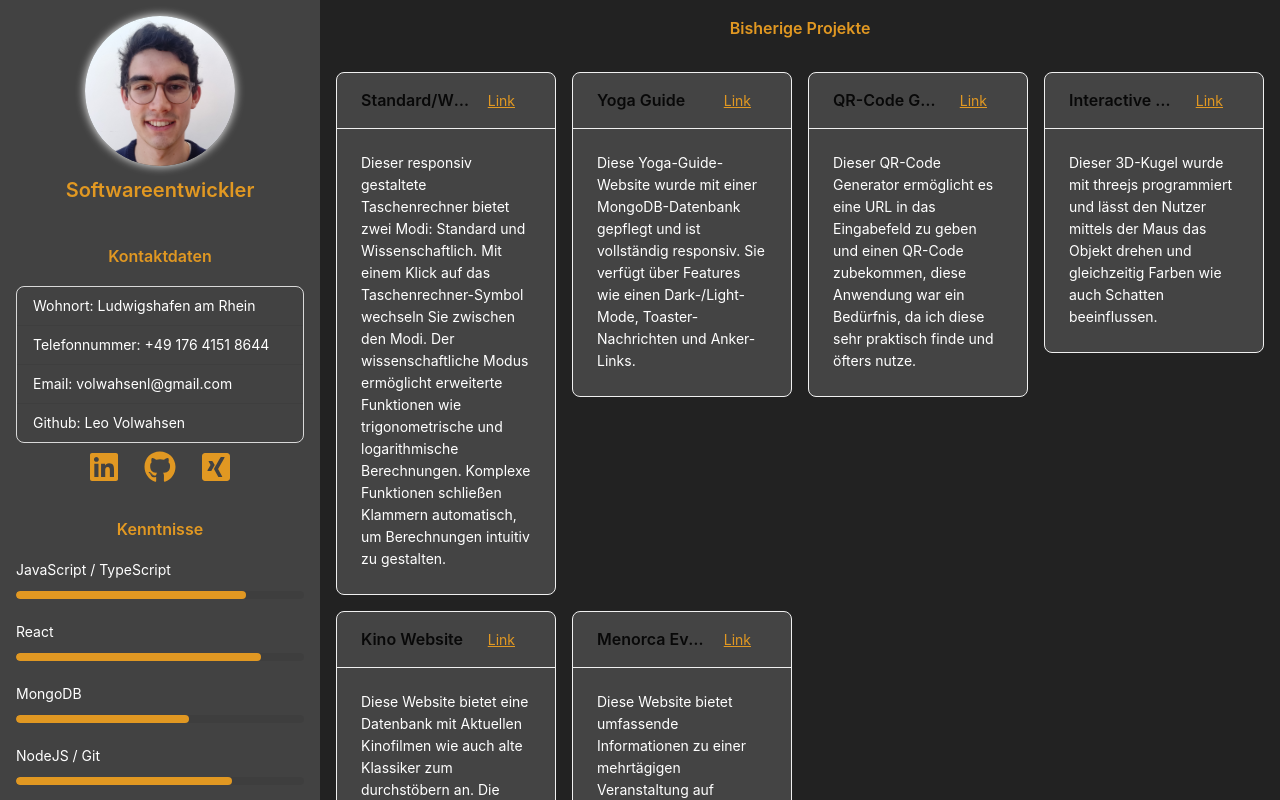
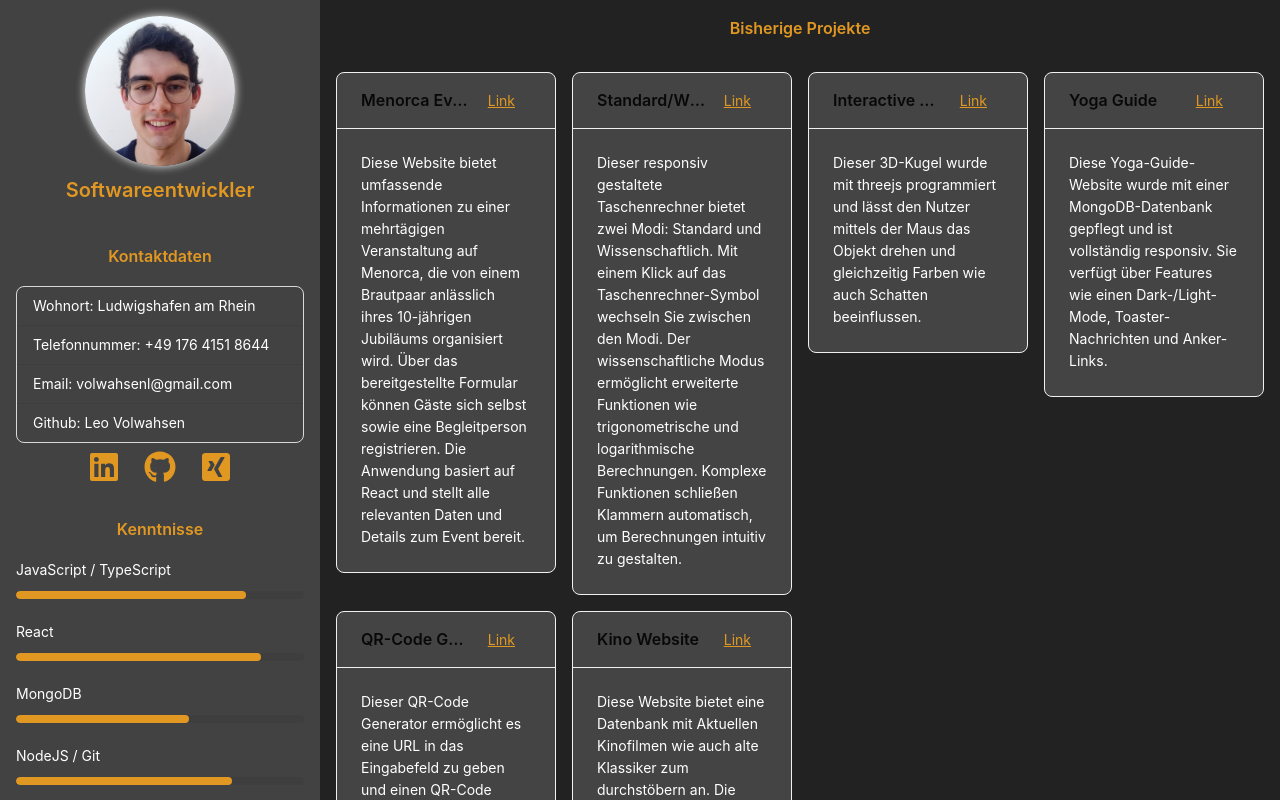
Before and after one commit to leovolwahsen/portfolio-lv, a React (Vite) app in the folder portfolio-lv/: page / in a window 1280 px wide. Shown: the top 800 px of the page. Built offline with nearby package versions, Linux system fonts and the light colour scheme.

Commit message:
updated projects

```diff
--- a/portfolio-lv/src/components/Projects.tsx
+++ b/portfolio-lv/src/components/Projects.tsx
@@ -7,9 +7,19 @@ const { Title } = Typography;
 export const Projects: React.FC = () => {
   const projects = [
     {
+      title: "Menorca Event Website",
+      description: "Diese Website bietet umfassende Informationen zu einer mehrtägigen Veranstaltung auf Menorca, die von einem Brautpaar anlässlich ihres 10-jährigen Jubiläums organisiert wird. Über das bereitgestellte Formular können Gäste sich selbst sowie eine Begleitperson registrieren. Die Anwendung basiert auf React und stellt alle relevanten Daten und Details zum Event bereit.",
+      link: "https://menorca-event.netlify.app/"
+    },
+    {
       title: "Standard/Wissenschaftlicher Taschenrechner",
       description: "Dieser responsiv gestaltete Taschenrechner bietet zwei Modi: Standard und Wissenschaftlich. Mit einem Klick auf das Taschenrechner-Symbol wechseln Sie zwischen den Modi. Der wissenschaftliche Modus ermöglicht erweiterte Funktionen wie trigonometrische und logarithmische Berechnungen. Komplexe Funktionen schließen Klammern automatisch, um Berechnungen intuitiv zu gestalten.",
       link: "https://lv-react-calculator.netlify.app/",
+    },
+    {
+      title: "Interactive 3D-Kugel",
+      description: " Dieser 3D-Kugel wurde mit threejs programmiert und lässt den Nutzer mittels der Maus das Objekt drehen und gleichzeitig Farben wie auch Schatten beeinflussen.",
+      link: "https://3d-interactive-colorchanging-sphere.netlify.app/"
     },
     {
       title: "Yoga Guide",
@@ -22,19 +32,9 @@ export const Projects: React.FC = () => {
       link: "https://lv003-qr-generator.netlify.app"
     },
     {
-      title: "Interactive 3D-Kugel",
-      description: " Dieser 3D-Kugel wurde mit threejs programmiert und lässt den Nutzer mittels der Maus das Objekt drehen und gleichzeitig Farben wie auch Schatten beeinflussen.",
-      link: "https://3d-interactive-colorchanging-sphere.netlify.app/"
-    },
-    {
       title: "Kino Website",
       description: "Diese Website bietet eine Datenbank mit Aktuellen Kinofilmen wie auch alte Klassiker zum durchstöbern an. Die Anwendung ist eine auf React basierende mit Daten und Videomaterial der beliebigen Filme.",
       link: "https://lv-beste-kinofilme.netlify.app/"
-    },
-    {
-      title: "Menorca Event Website",
-      description: "Diese Website bietet umfassende Informationen zu einer mehrtägigen Veranstaltung auf Menorca, die von einem Brautpaar anlässlich ihres 10-jährigen Jubiläums organisiert wird. Über das bereitgestellte Formular können Gäste sich selbst sowie eine Begleitperson registrieren. Die Anwendung basiert auf React und stellt alle relevanten Daten und Details zum Event bereit.",
-      link: "https://menorca-event.netlify.app/"
     }
   ];
 
```
